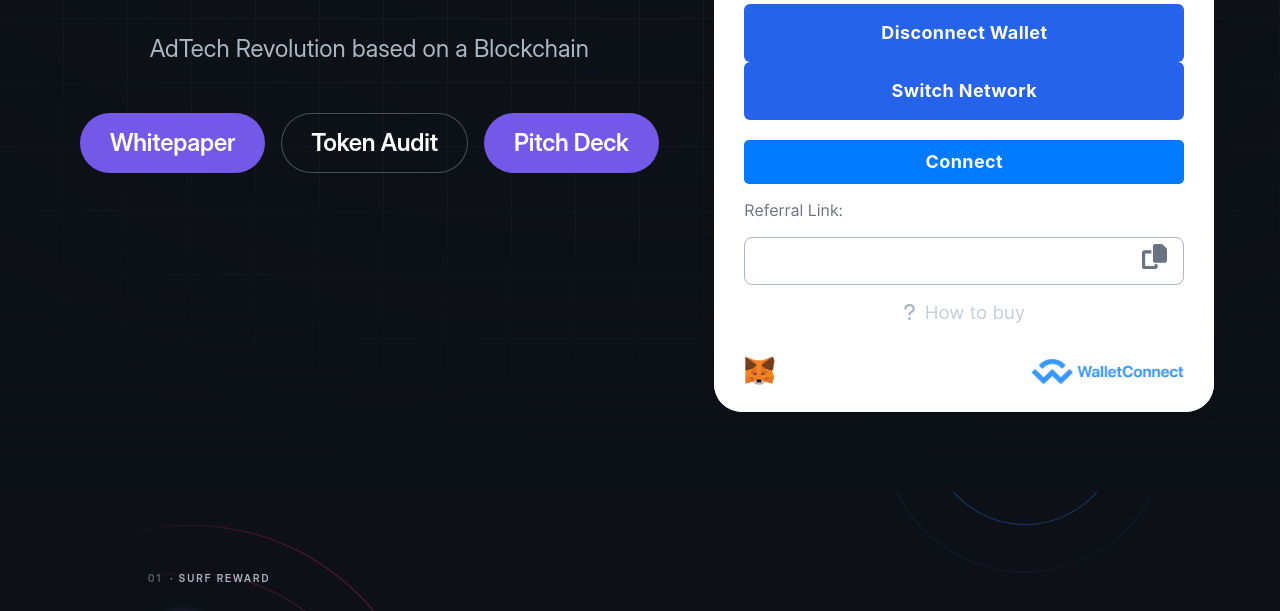
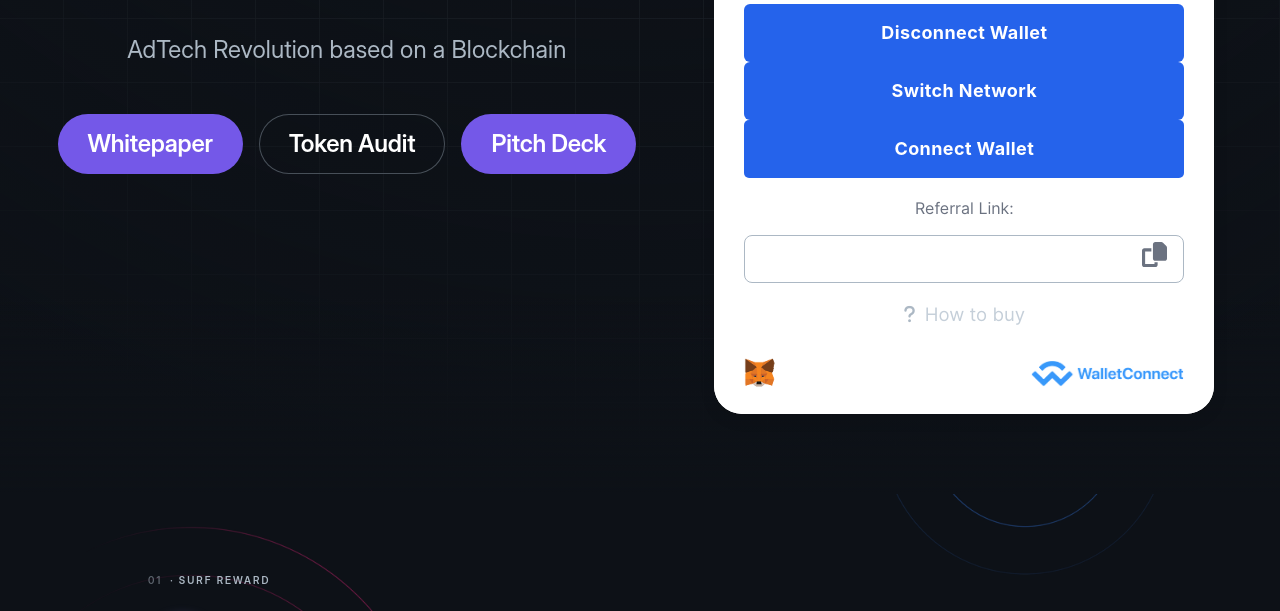
Before and after one commit to M-Hassam/metamask, a plain HTML site: page index.html in a window 1280 px wide. Shown: the part 793-1404 px from the top of the page. Drawn offline with nearby package versions, Linux system fonts and the light colour scheme; a script that the page names is missing; a web font is replaced by a local one.

Commit message:
button fixed

```diff
--- a/css/style.css
+++ b/css/style.css
@@ -483,7 +483,7 @@ p {
 .hero {
   display: flex;
   flex-direction: row;
-  max-width: 1200px;
+  max-width: 1245px;
   margin: 100px auto 0;
   gap: 30px;
   padding-left: 20px;
@@ -635,7 +635,12 @@ p {
   float: none;
 }
 
-.Refer-text a , .Refer-text i{
+.Refer-text{
+  width: max-content;
+  margin: 20px auto 0;
+}
+
+.Refer-text a, .Refer-text i{
  font-size: 18.5444px;
  line-height: 22px;
  font-weight: 400;
@@ -645,6 +650,9 @@ p {
   padding-right: 5px;
 }
 
+.Refer-text:hover a , .Refer-text:hover i{
+   color: rgb(37, 99, 235);
+}
 
 @media screen and (max-width: 1024px) {
   .navbar-list .w-nav-menu {
--- a/index.html
+++ b/index.html
@@ -149,13 +149,19 @@
 
 /* Styles for the button */
 #openModalButton {
-    margin-top: 20px;
-    padding: 10px 20px;
-    background-color: #007bff;
+  padding: 17px 20px;
+    background-color: rgb(37, 99, 235);
     color: white;
     border: none;
     border-radius: 5px;
     cursor: pointer;
+    font-size: 18px;
+    font-weight: 700;
+    transition: 0.3s all;
+}
+
+#openModalButton:hover{
+  background: #7458E8;
 }
 /* #disconnect-wallet-connect-btn{
   display: none;
@@ -176,6 +182,14 @@
       transform: translateX(-50%);
     }
   }
+
+
+#w3m-modal{
+    overflow: scroll;
+    align-items: flex-start;
+    padding: 100px 0 50px;
+}
+
   </style>
   <!-- <style>
     .connectwallet-modal .modal-dialog {
@@ -387,7 +401,7 @@
                   <!-- <button id="wallet_btn">Connect</button> -->
                   <button id="disconnect-btn1" type="button" class="rounded-xs w-full mx-auto p-10 btn-text-color">Disconnect Wallet</button>
                   <button id="switch-btn1" type="button" class="rounded-xs w-full mx-auto p-10 btn-text-color">Switch Network</button>
-                  <button id="openModalButton" class="rounded-xs w-full mx-auto p-10 btn-text-color">Connect</button>
+                  <button id="openModalButton" class="rounded-xs w-full mx-auto p-10 btn-text-color btn">Connect Wallet</button>
                 </div>
                 <!-- <div id="w-node-cd49f020-3201-373d-67b5-0238b163a288-052a211e " class="mx-auto connect-wallet-btn" >
                   <button id="conectBtn">Connect</button>
```
